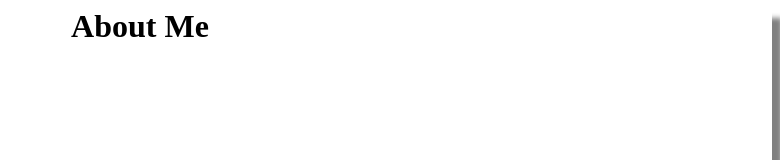
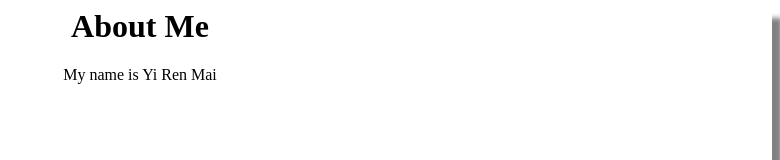
Before and after one commit to yiren987/Personal-Page, a plain HTML site: page index.html in a window 1280 px wide. Shown: the top 160 px of the page, without its empty margins (500-1280 px from the left). Drawn offline with Linux system fonts and the light colour scheme.

Commit message:
Update index.html

```diff
--- a/index.html
+++ b/index.html
@@ -9,6 +9,7 @@
 <body>
     <div id="main-content">
         <h1>About Me</h1>
+        <p>My name is Yi Ren Mai</p>
     </div>
 </body>
 </html>
```
